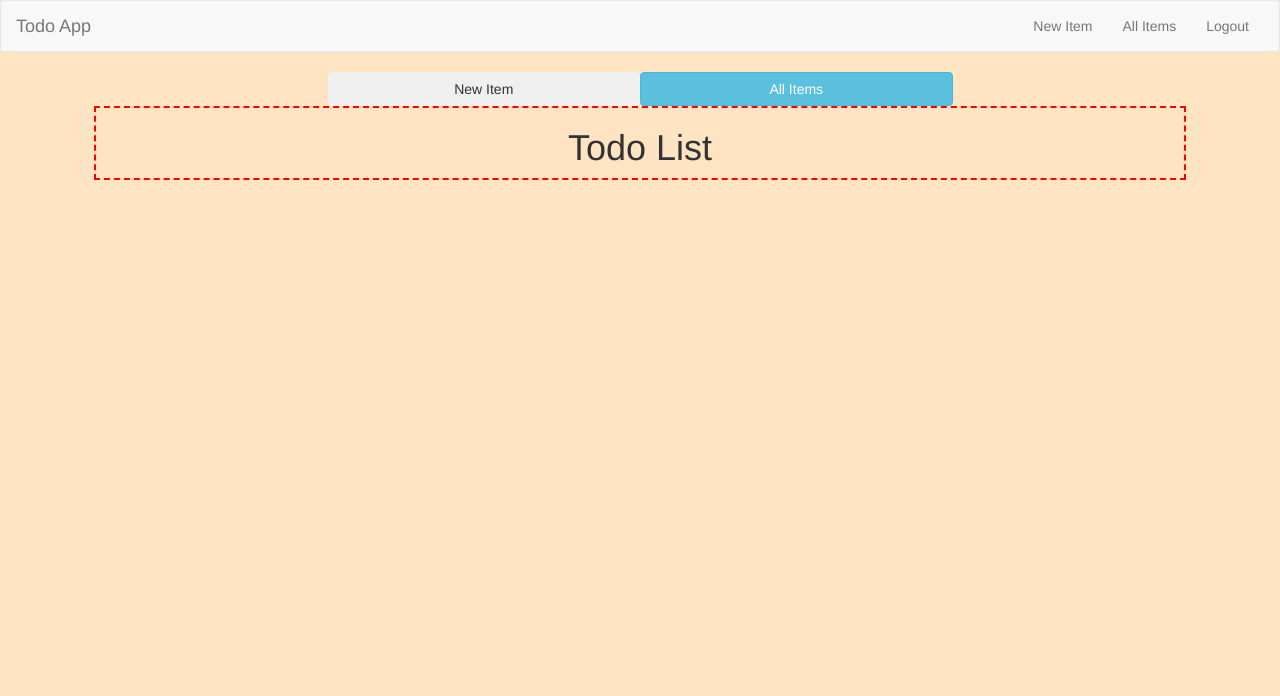
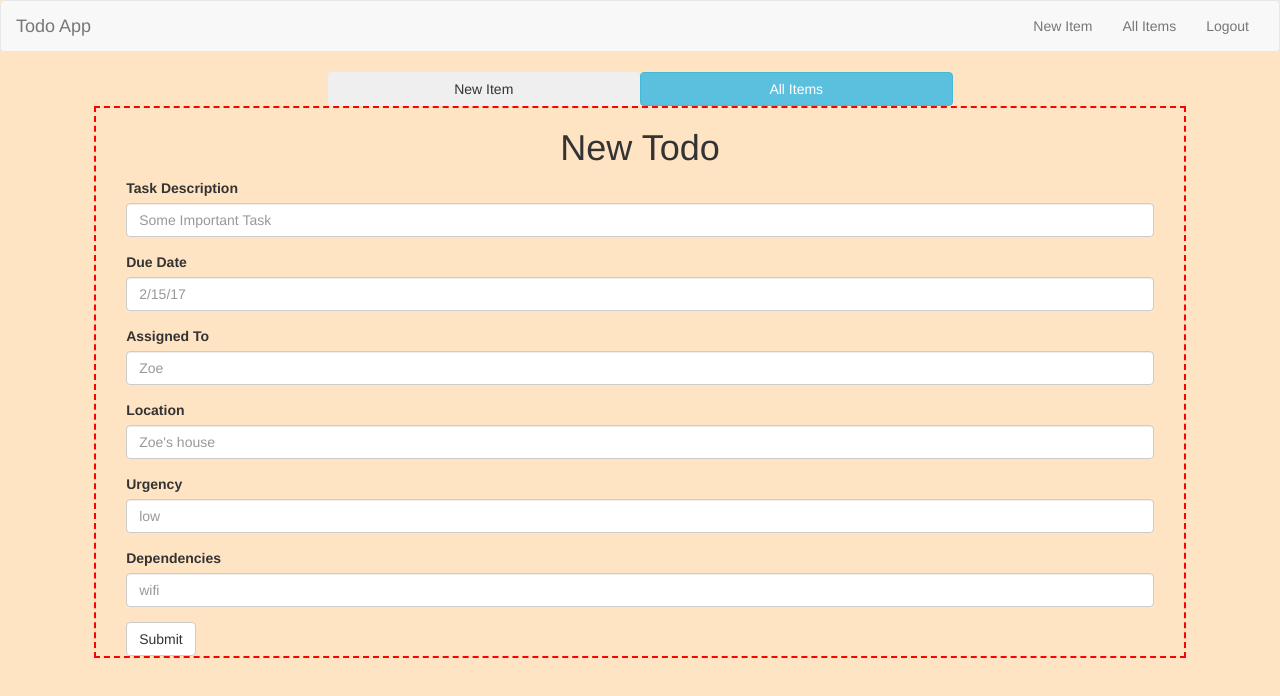
Before and after one commit to SandraJones/ng-todo-demo, a plain HTML site: page index.html in a window 1280 px wide. Drawn offline with nearby package versions, Linux system fonts and the light colour scheme.

Commit message:
added buttons

```diff
--- a/app/app.js
+++ b/app/app.js
@@ -7,8 +7,51 @@ app.controller("NavCtrl", function($scope ){
 
 app.controller("TodoCtrl", function($scope) {
 	$scope.welcome = "Hello";
-	$scope.showListView = true;
+	$scope.showListView = false;//if set to true then the button must be clicked to see it;
+	$scope.task = "";
+	$scope.newTask = {};
+	$scope.items = [
+	{
+		id: 0,
+		task: "mow the lawn",
+		isCompleted: true,
+		dueDate: "12/5/17",
+		assignedTo: "greg",
+		location: "Zoe's house",
+		urgency: "low",
+		dependencies: ["sunshine, clippers, hat, water, headphones"]
+	},
+	{
+		id: 1,
+		task: "grade quizzes",
+		isCompleted: false,
+		dueDate: "12/5/17",
+		assignedTo: "Joe",
+		location: "NSS",
+		urgency: "high",
+		dependencies: ["wifi, tissues, vodka"]
+	},
+	{
+		id: 2,
+		task: "nap",
+		isCompleted: true,
+		dueDate: "12/5/17",
+		assignedTo: "Zoe",
+		location: "Zoe's house",
+		urgency: "low",
+		dependencies: ["hammock, pillow, cat"]
+	}
+	]
 
+	$scope.addNewItem = function() {
+		console.log("you added a new item", $scope.newTask);
+		//this is where a send to firebase will go
+		$scope.items.push($scope.newTask);
+		$scope.newTask.isCompleted = false;
+		$scope.newTask.id= $scope.items.length;
+		$scope.newTask.push($scope.newTask);
+		$scope.newTask = "";
+	}
 	$scope.newItem= function(){
 		console.log("newItem");
 		$scope.showListView = false;
@@ -19,4 +62,5 @@ app.controller("TodoCtrl", function($scope) {
 	};
 
 
+
 });
--- a/index.html
+++ b/index.html
@@ -42,13 +42,49 @@
 			</div>
 			<div class="col-xs-12" ng-show="!showListView">
 				<h1>New Todo</h1>
+				<form>
+					<div class="form-group">
+						<label>Task Description</label>
+						<input type="text" class="form-control" placeholder="Some Important Task" ng-model="newTask.task">
+					</div>
+					<div class="form-group">
+						<label>Due Date</label>
+						<input type="text" class="form-control" placeholder="2/15/17" ng-model="newTask.dueDate">
+					</div>
+					<div class="form-group">
+						<label>Assigned To</label>
+						<input type="text" class="form-control" placeholder="Zoe" ng-model="newTask.assignedTo">
+					</div>
+					<div class="form-group">
+						<label>Location</label>
+						<input type="text" class="form-control" placeholder="Zoe's house" ng-model="newTask.location">
+					</div>
+					<div class="form-group">
+						<label>Urgency</label>
+						<input type="text" class="form-control" placeholder="low" ng-model="newTask.urgency">
+					</div>
+					<div class="form-group">
+						<label>Dependencies</label>
+						<input type="text" class="form-control" placeholder="wifi" ng-model="newTask.dependencies">
+					</div>
+					<button class="btn btn-default" ng-click = "addNewItem()">Submit</button>
+				</form>
 			</div>
 	</div>
 	</div>
 
 
 
-
+<!-- {
+		id: 1,
+		task: "grade quizzes",
+		isCompleted: false,
+		dueDate: "12/5/17",
+		assignedTo: "Joe",
+		location: "NSS",
+		urgency: "high",
+		dependencies: ["wifi", "tissues", "vodka"]
+	}, -->
 
 
 
```
